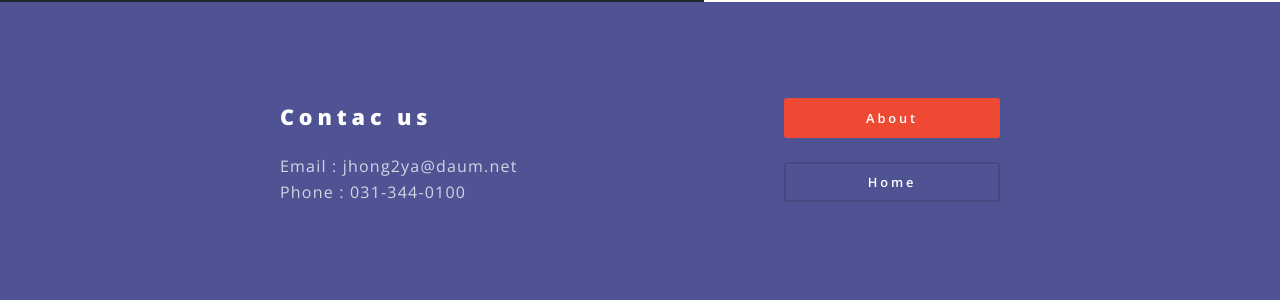
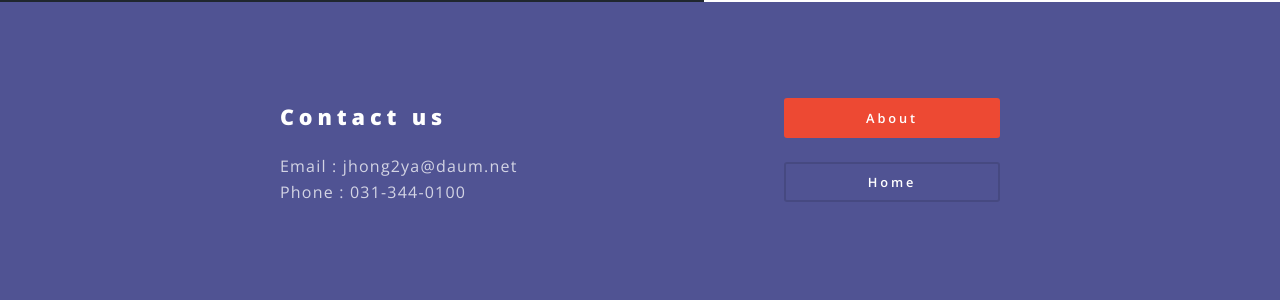
Before and after one commit to 1tep/1tep.github.io, a Jekyll site: the page built from index.html, in a window 1280 px wide and 900 px high, scrolled down 2074 px. Shown: the part 382-682 px from the top of the window. Built offline with Jekyll 4.4.1, drawn with Linux system fonts in a browser that asks for light colours.

Commit message:
Update index.html

```diff
--- a/index.html
+++ b/index.html
@@ -136,7 +136,7 @@ layout: landing
 					<section id="cta" class="wrapper style3">
 						<div class="inner">
 							<header>
-								<h2>Contac us</h2>
+								<h2>Contact us</h2>
 								<p>
 									Email : jhong2ya@daum.net <br />
 									Phone : 031-344-0100
```
